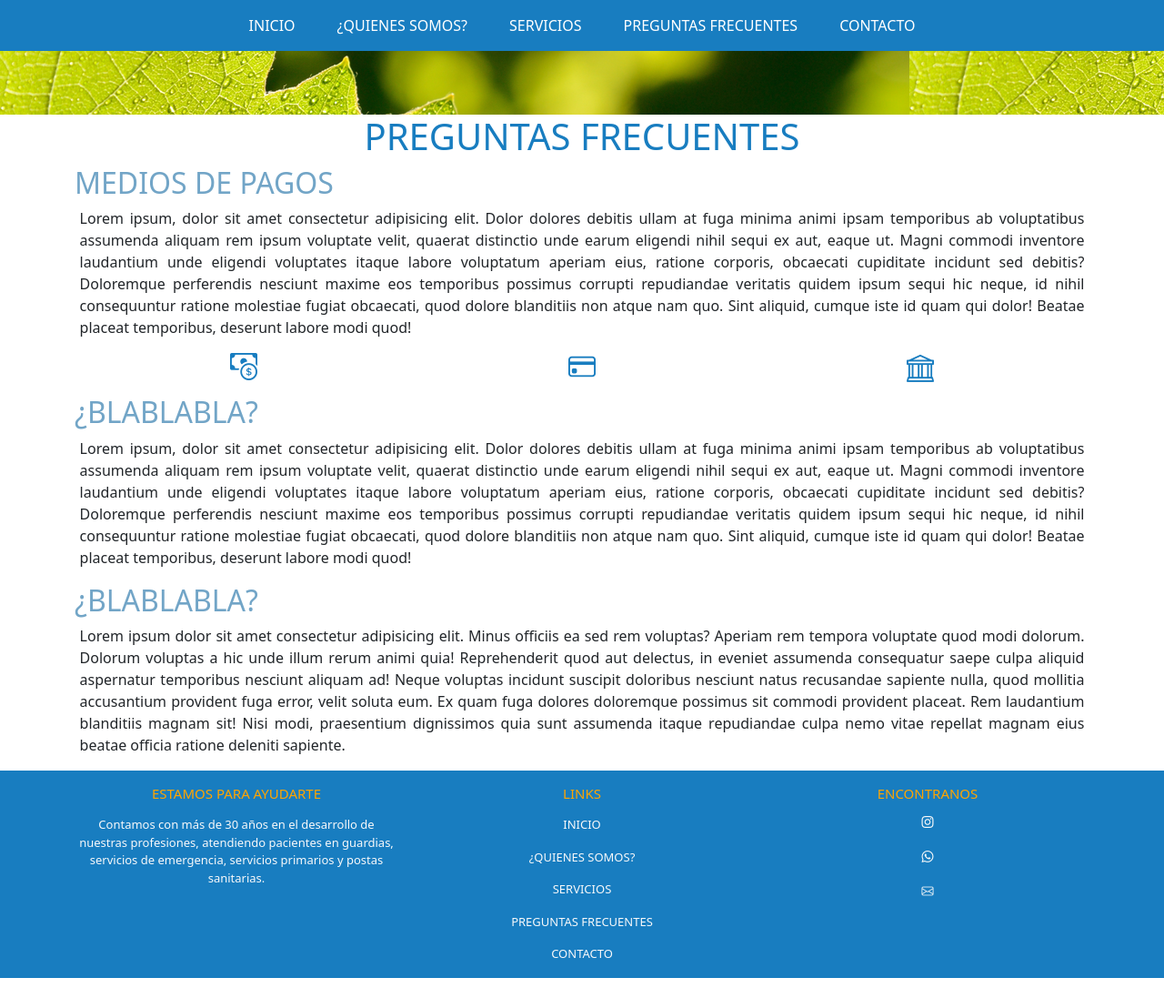
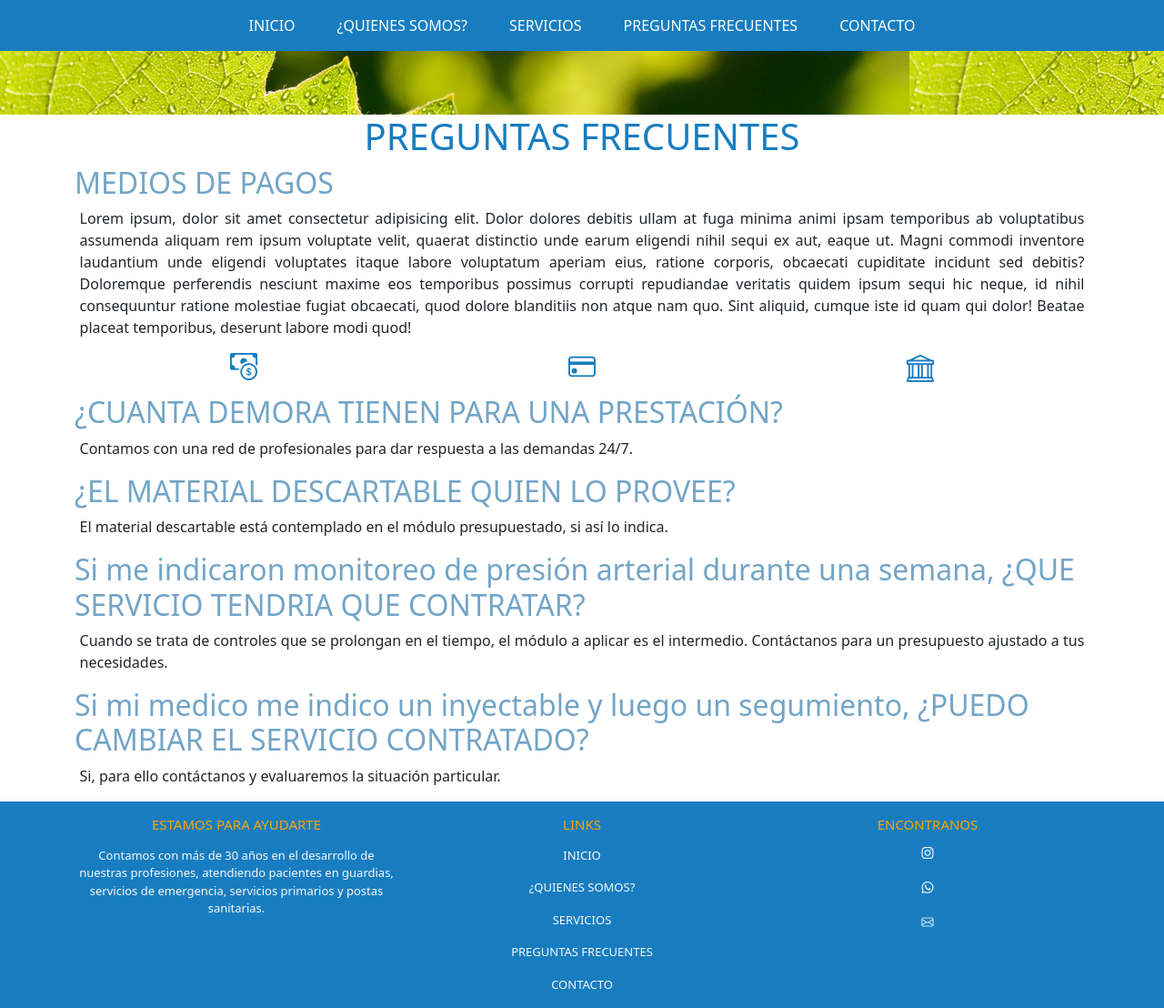
Before and after one commit to Oriana-Chaparro/sass2-chaparro-villaseca, a website: page pages/preguntas.html in a window 1280 px wide. Shown: the whole page at 91% size. Before the commit the page ends 1075 px from the top, so only its background shows below. Drawn offline with nearby package versions, Linux system fonts and the light colour scheme.

Commit message:
texto preguntas

```diff
--- a/pages/preguntas.html
+++ b/pages/preguntas.html
@@ -59,29 +59,23 @@
                 </div>
 
                 <div class="col-xxl-12 col-xl-12 col-lg-12 col-md-12 col-sm-12 col-12">
-                    <h2 class="d-flex flew-row justify-content-start">¿BLABLABLA?</h2>
-                    <p>
-                        Lorem ipsum, dolor sit amet consectetur adipisicing elit. Dolor dolores debitis ullam at fuga minima
-                        animi ipsam temporibus ab voluptatibus assumenda aliquam rem ipsum voluptate velit, quaerat distinctio
-                        unde earum eligendi nihil sequi ex aut, eaque ut. Magni commodi inventore laudantium unde eligendi
-                        voluptates itaque labore voluptatum aperiam eius, ratione corporis, obcaecati cupiditate incidunt sed
-                        debitis? Doloremque perferendis nesciunt maxime eos temporibus possimus corrupti repudiandae veritatis
-                        quidem ipsum sequi hic neque, id nihil consequuntur ratione molestiae fugiat obcaecati, quod dolore
-                        blanditiis non atque nam quo. Sint aliquid, cumque iste id quam qui dolor! Beatae placeat temporibus,
-                        deserunt labore modi quod!
-                    </p>
+                    <h2 class="d-flex flew-row justify-content-start">¿CUANTA DEMORA TIENEN PARA UNA PRESTACIÓN?</h2>
+                    <p>Contamos con una red de profesionales para dar respuesta a las demandas 24/7.</p>
                 </div>
 
                 <div class="col-xxl-12 col-xl-12 col-lg-12 col-md-12 col-sm-12 col-12">
-                    <h2 class="d-flex flew-row justify-content-start">¿BLABLABLA?</h2>
-                    <p>Lorem ipsum dolor sit amet consectetur adipisicing elit. Minus officiis ea sed rem voluptas? Aperiam rem
-                        tempora voluptate quod modi dolorum. Dolorum voluptas a hic unde illum rerum animi quia! Reprehenderit
-                        quod aut delectus, in eveniet assumenda consequatur saepe culpa aliquid aspernatur temporibus nesciunt
-                        aliquam ad! Neque voluptas incidunt suscipit doloribus nesciunt natus recusandae sapiente nulla, quod
-                        mollitia accusantium provident fuga error, velit soluta eum. Ex quam fuga dolores doloremque possimus
-                        sit commodi provident placeat. Rem laudantium blanditiis magnam sit! Nisi modi, praesentium dignissimos
-                        quia sunt assumenda itaque repudiandae culpa nemo vitae repellat magnam eius beatae officia ratione
-                        deleniti sapiente.</p>
+                    <h2 class="d-flex flew-row justify-content-start">¿EL MATERIAL DESCARTABLE QUIEN LO PROVEE?</h2>
+                    <p>El material descartable está contemplado en el módulo presupuestado, si así lo indica.</p>
+                </div>
+
+                <div class="col-xxl-12 col-xl-12 col-lg-12 col-md-12 col-sm-12 col-12">
+                    <h2 class="d-flex flew-row justify-content-start">Si me indicaron monitoreo de presión arterial durante una semana, ¿QUE SERVICIO TENDRIA QUE CONTRATAR?</h2>
+                    <p>Cuando se trata de controles que se prolongan en el tiempo, el módulo a aplicar es el intermedio. Contáctanos para un presupuesto ajustado a tus necesidades.</p>
+                </div>
+
+                <div class="col-xxl-12 col-xl-12 col-lg-12 col-md-12 col-sm-12 col-12">
+                    <h2 class="d-flex flew-row justify-content-start">Si mi medico me indico un inyectable y luego un segumiento, ¿PUEDO CAMBIAR EL SERVICIO CONTRATADO?</h2>
+                    <p>Si, para ello contáctanos y evaluaremos la situación particular.</p>
                 </div>
             </div>
         </div>
```
Also changed, not shown: pages/servicios.html (+2 -21 lines).
